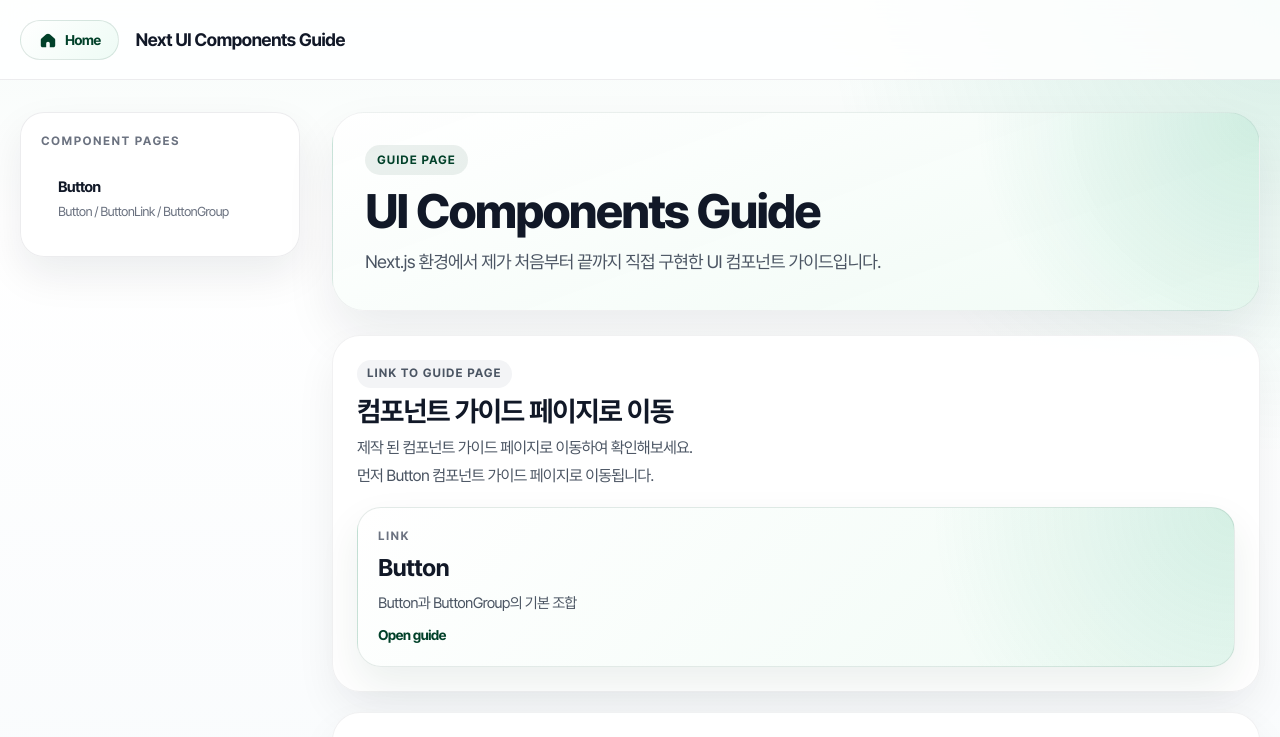
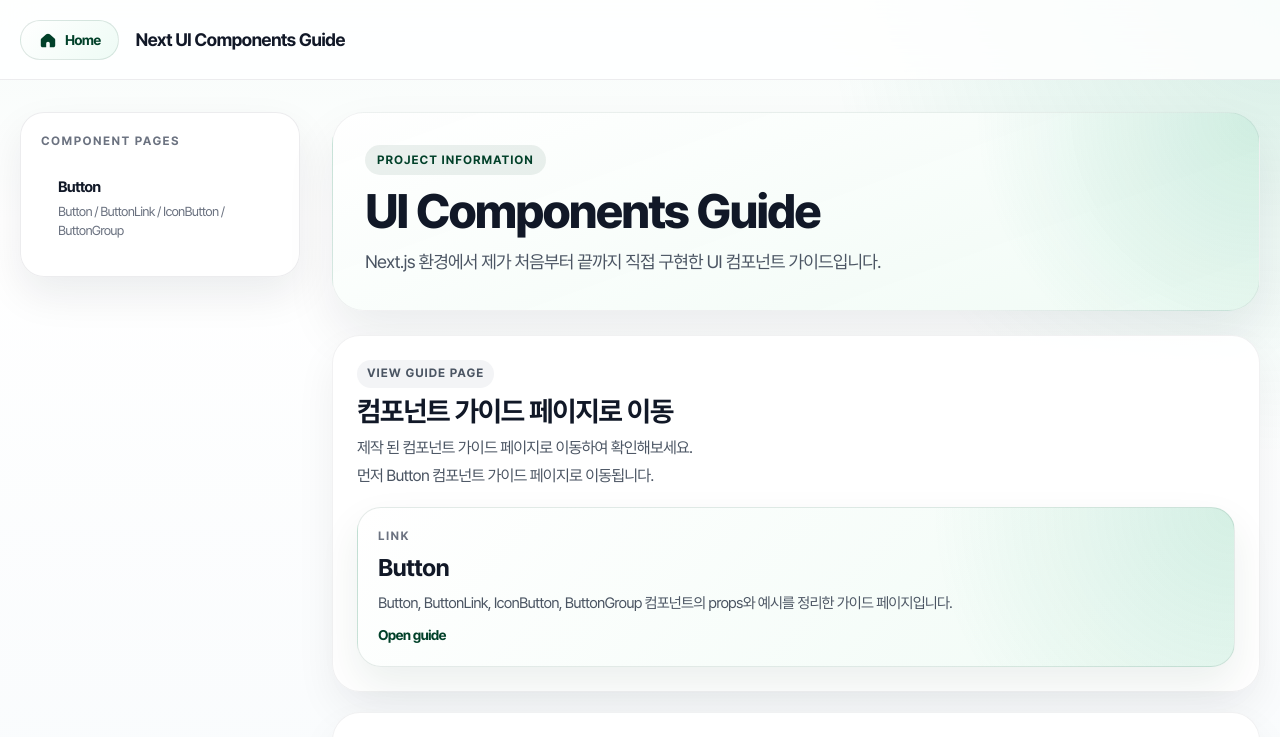
Before and after one commit to CHANSIK-CHOI/next-ui-components-guide, a Next.js app: page / in a window 1280 px wide. Shown: the top 737 px of the page. Built offline with nearby package versions, Linux system fonts and the light colour scheme.

Commit message:
[최찬식] 가이드 작업중

```diff
--- a/src/components/Guide/GuideLayout.tsx
+++ b/src/components/Guide/GuideLayout.tsx
@@ -83,7 +83,9 @@ export default function GuideLayout({
 
         <main className={cn(`${nameBlock}__main`)}>
           <section className={cn(`${nameBlock}__hero`)}>
-            <span className={cn(`${nameBlock}__heroLabel`)}>Guide Page</span>
+            <span className={cn(`${nameBlock}__heroLabel`)}>
+              Project Information
+            </span>
             <h1 className={cn(`${nameBlock}__title`)}>{title}</h1>
             <p className={cn(`${nameBlock}__description`)}>{description}</p>
           </section>
--- a/src/components/Guide/guideNavigation.ts
+++ b/src/components/Guide/guideNavigation.ts
@@ -8,6 +8,6 @@ export const guideNavigation: GuideNavigationItem[] = [
   {
     href: "/button",
     label: "Button",
-    description: "Button / ButtonLink / ButtonGroup",
+    description: "Button / ButtonLink / IconButton / ButtonGroup",
   },
 ];
--- a/src/pages/button.tsx
+++ b/src/pages/button.tsx
@@ -126,7 +126,7 @@ export default function ButtonGuidePage() {
         </GuideSection>
 
         <GuideSection
-          label="Link"
+          label="ButtonLink"
           title="ButtonLink / props 위임"
           description="ButtonLink는 Button과 동일한 디자인 props를 공유하면서 Next Link의 native props를 그대로 전달합니다."
         >
@@ -188,7 +188,7 @@ export default function ButtonGuidePage() {
         </GuideSection>
 
         <GuideSection
-          label="Compound"
+          label="Button Layout"
           title="ButtonGroup.Item"
           description="ButtonGroup은 각 아이템의 폭과 정렬 패턴을 정리할 때 사용합니다."
         >
--- a/src/pages/index.tsx
+++ b/src/pages/index.tsx
@@ -25,7 +25,7 @@ export default function Home() {
         description="Next.js 환경에서 제가 처음부터 끝까지 직접 구현한 UI 컴포넌트 가이드입니다."
       >
         <GuideSection
-          label="Link to Guide Page"
+          label="View Guide Page"
           title="컴포넌트 가이드 페이지로 이동"
           description={
             <>
@@ -39,7 +39,7 @@ export default function Home() {
             href="/button"
             label="Link"
             title="Button"
-            description="Button과 ButtonGroup의 기본 조합"
+            description="Button, ButtonLink, IconButton, ButtonGroup 컴포넌트의 props와 예시를 정리한 가이드 페이지입니다."
           />
         </GuideSection>
 
```
